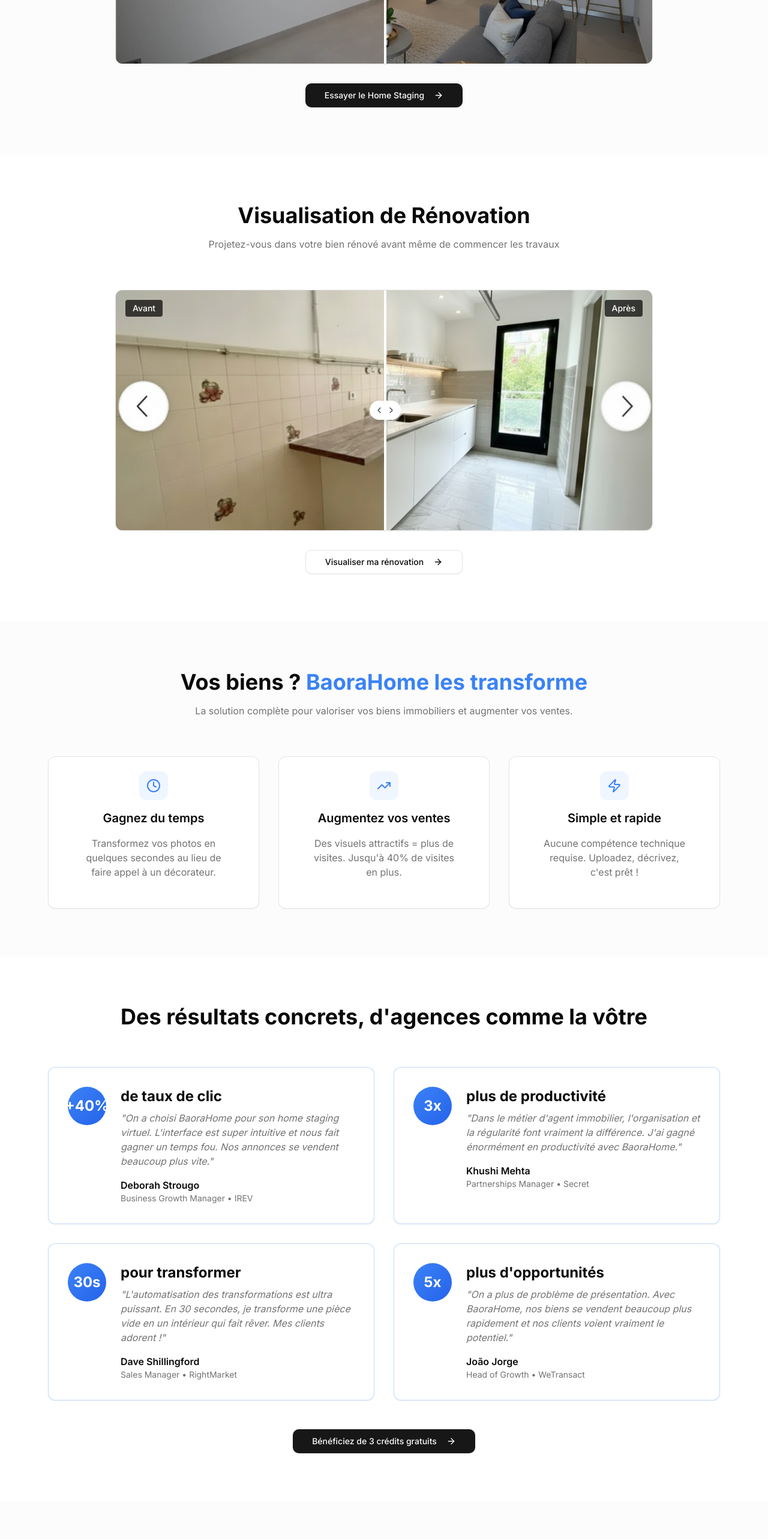
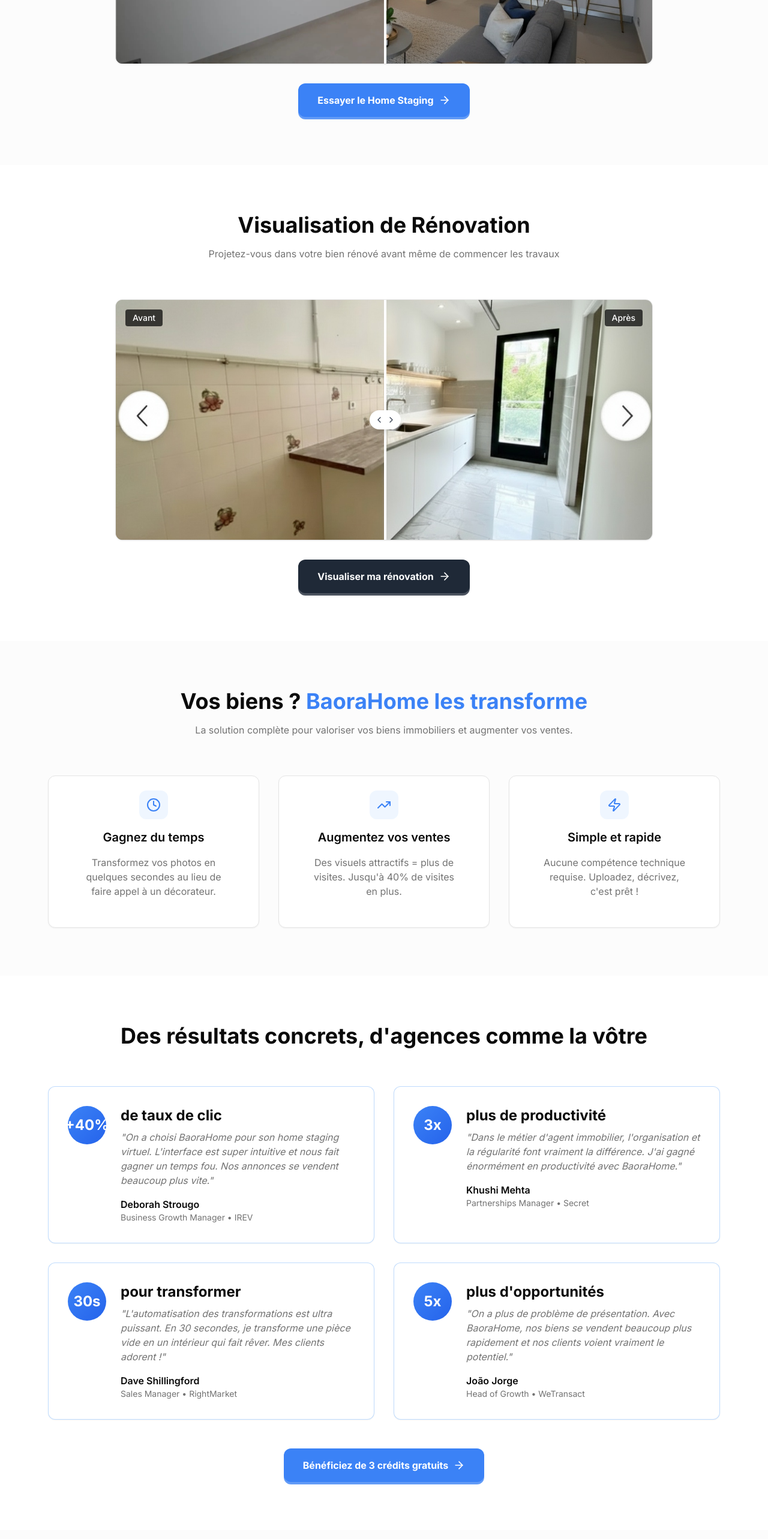
Before and after one commit to Jimmycode06/brandsnap.home, a Next.js app: page / in a window 1280 px wide. Shown: the part 1920-4486 px from the top of the page at 60% size. Built offline with nearby package versions, Linux system fonts and the light colour scheme; no server answers.

Commit message:
Remplacement tous les boutons par style Button3D

```diff
--- a/app/(marketing)/page.tsx
+++ b/app/(marketing)/page.tsx
@@ -250,12 +250,10 @@ export default function HomeStagingLandingPage() {
           </Card>
 
           <div className="text-center mt-8">
-              <Link href="#pricing">
-              <Button size="lg">
-                Essayer le Home Staging
-                <ArrowRight className="ml-2 h-5 w-5" />
-              </Button>
-            </Link>
+            <Button3D href="#pricing" variant="primary">
+              Essayer le Home Staging
+              <ArrowRight className="h-5 w-5" />
+            </Button3D>
           </div>
         </div>
       </section>
@@ -347,12 +345,10 @@ export default function HomeStagingLandingPage() {
           </Card>
 
           <div className="text-center mt-8">
-              <Link href="#pricing">
-              <Button size="lg" variant="outline">
-                Visualiser ma rénovation
-                <ArrowRight className="ml-2 h-5 w-5" />
-              </Button>
-            </Link>
+            <Button3D href="#pricing" variant="secondary">
+              Visualiser ma rénovation
+              <ArrowRight className="h-5 w-5" />
+            </Button3D>
           </div>
         </div>
       </section>
@@ -509,12 +505,10 @@ export default function HomeStagingLandingPage() {
           </div>
 
           <div className="text-center mt-12">
-            <Link href="#pricing">
-              <Button size="lg">
-                Bénéficiez de 3 crédits gratuits
-                <ArrowRight className="ml-2 h-5 w-5" />
-              </Button>
-            </Link>
+            <Button3D href="#pricing" variant="primary">
+              Bénéficiez de 3 crédits gratuits
+              <ArrowRight className="h-5 w-5" />
+            </Button3D>
           </div>
         </div>
       </section>
```
